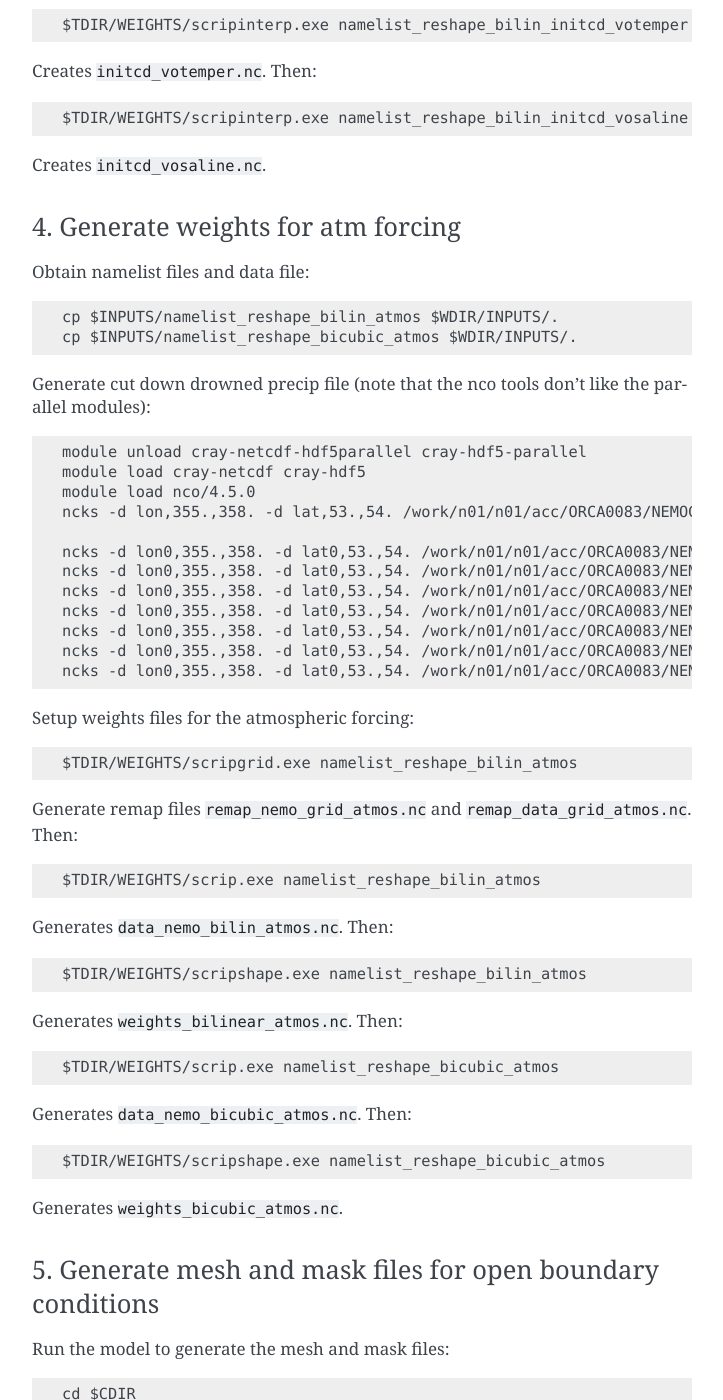
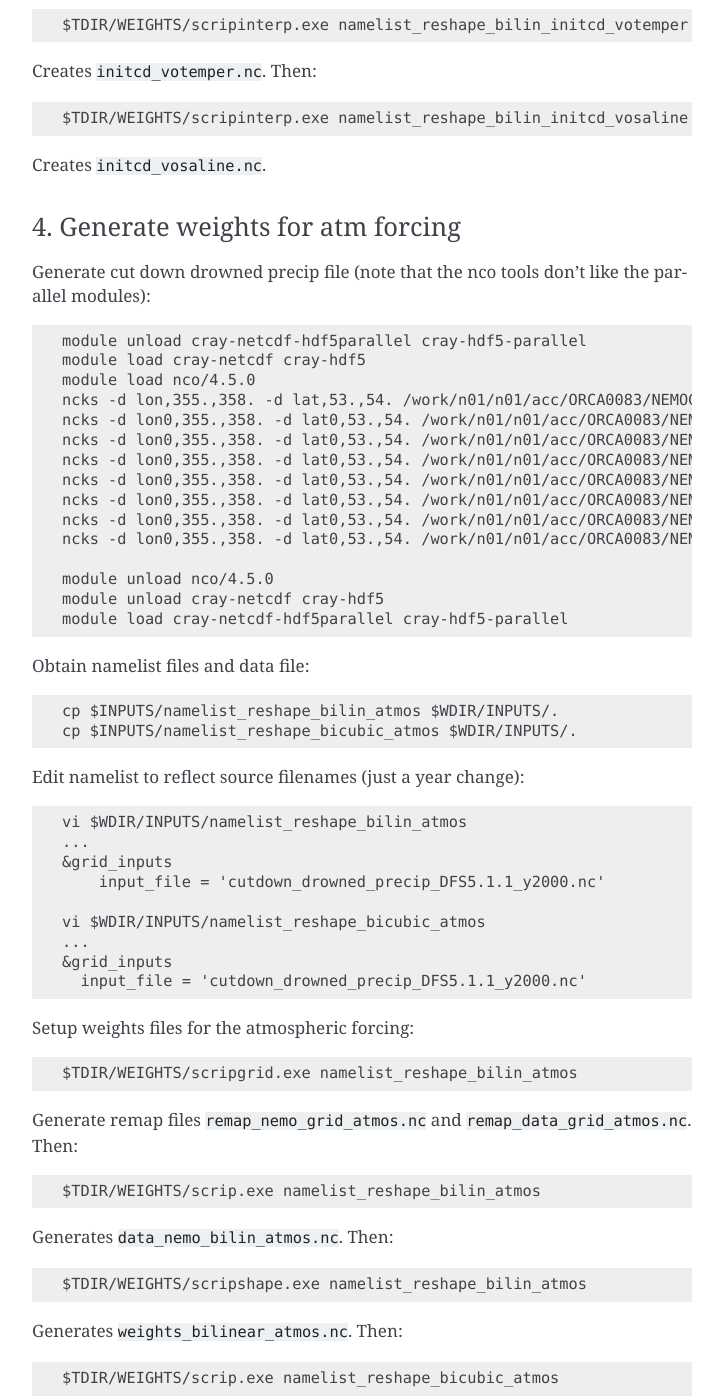
Before and after one commit to NOC-MSM/SEAsia, a Sphinx documentation site: the page built from docs/source/LBay.rst, in a window 1280 px wide and 1400 px high, scrolled down 8869 px. Shown: the whole window, without its empty margins (388-1111 px from the left). Built offline with Sphinx 7.4.7, drawn with Linux system fonts in a browser that asks for light colours; some of the changed text lies outside the part shown.

Commit message:
Rebuild elements
opa.exe
met forcing files

```diff
--- a/docs/source/LBay.rst
+++ b/docs/source/LBay.rst
@@ -84,6 +84,11 @@
   rm $CDIR/../NEMO/OPA_SRC/TRD/trdmod.F90
   cp $INPUTS/arch-* ../ARCH
 
+Copy some input files to new configuration path::
+
+  cp $INPUTS/cpp_LH_REEF.fcm ./LBay/cpp_LBay.fcm
+  cp $INPUTS/dtatsd.F90 LBay/MY_SRC/
+
 On first make only choose OPA_SRC::
 
   ./makenemo -n LBay -m XC_ARCHER_INTEL -j 10
@@ -443,7 +440,6 @@
   module load cray-netcdf cray-hdf5
   module load nco/4.5.0
   ncks -d lon,355.,358. -d lat,53.,54. /work/n01/n01/acc/ORCA0083/NEMOGCM/CONFIG/R12_ORCA/EXP00/FORCING/drowned_precip_DFS5.1.1_y2000.nc $WDIR/INPUTS/cutdown_drowned_precip_DFS5.1.1_y2000.nc
-
   ncks -d lon0,355.,358. -d lat0,53.,54. /work/n01/n01/acc/ORCA0083/NEMOGCM/CONFIG/R12_ORCA/EXP00/FORCING/drowned_u10_DFS5.1.1_y2000.nc $WDIR/INPUTS/cutdown_drowned_u10_DFS5.1.1_y2000.nc
   ncks -d lon0,355.,358. -d lat0,53.,54. /work/n01/n01/acc/ORCA0083/NEMOGCM/CONFIG/R12_ORCA/EXP00/FORCING/drowned_v10_DFS5.1.1_y2000.nc $WDIR/INPUTS/cutdown_drowned_v10_DFS5.1.1_y2000.nc
   ncks -d lon0,355.,358. -d lat0,53.,54. /work/n01/n01/acc/ORCA0083/NEMOGCM/CONFIG/R12_ORCA/EXP00/FORCING/drowned_radsw_DFS5.1.1_y2000.nc $WDIR/INPUTS/cutdown_drowned_radsw_DFS5.1.1_y2000.nc
@@ -451,6 +447,27 @@
   ncks -d lon0,355.,358. -d lat0,53.,54. /work/n01/n01/acc/ORCA0083/NEMOGCM/CONFIG/R12_ORCA/EXP00/FORCING/drowned_t2_DFS5.1.1_y2000.nc $WDIR/INPUTS/cutdown_drowned_t2_DFS5.1.1_y2000.nc
   ncks -d lon0,355.,358. -d lat0,53.,54. /work/n01/n01/acc/ORCA0083/NEMOGCM/CONFIG/R12_ORCA/EXP00/FORCING/drowned_q2_DFS5.1.1_y2000.nc $WDIR/INPUTS/cutdown_drowned_q2_DFS5.1.1_y2000.nc
   ncks -d lon0,355.,358. -d lat0,53.,54. /work/n01/n01/acc/ORCA0083/NEMOGCM/CONFIG/R12_ORCA/EXP00/FORCING/drowned_snow_DFS5.1.1_y2000.nc $WDIR/INPUTS/cutdown_drowned_snow_DFS5.1.1_y2000.nc
+
+  module unload nco/4.5.0
+  module unload cray-netcdf cray-hdf5
+  module load cray-netcdf-hdf5parallel cray-hdf5-parallel
+
+Obtain namelist files and data file::
+
+  cp $INPUTS/namelist_reshape_bilin_atmos $WDIR/INPUTS/.
+  cp $INPUTS/namelist_reshape_bicubic_atmos $WDIR/INPUTS/.
+
+Edit namelist to reflect source filenames (just a year change)::
+
+  vi $WDIR/INPUTS/namelist_reshape_bilin_atmos
+  ...
+  &grid_inputs
+      input_file = 'cutdown_drowned_precip_DFS5.1.1_y2000.nc'
+
+  vi $WDIR/INPUTS/namelist_reshape_bicubic_atmos
+  ...
+  &grid_inputs
+    input_file = 'cutdown_drowned_precip_DFS5.1.1_y2000.nc'
 
 
 Setup weights files for the atmospheric forcing::
@@ -1024,11 +1041,11 @@
  running not mesh generation::
 
   cd $CDIR/LBay/EXP00
-  ln -s $WDIR/OUTPUT/coordinates.bdy.nc $CDIR/LBay/EXP00/coordinates.bdy.nc
-  ln -s $WDIR/OUTPUT/LBay_bdyT_y2000m01.nc $CDIR/LBay/EXP00/LBay_bdyT_y2000m01.nc
-  ln -s $WDIR/OUTPUT/LBay_bdyU_y2000m01.nc    $CDIR/LBay/EXP00/LBay_bdyU_y2000m01.nc
-  ln -s $WDIR/OUTPUT/LBay_bdyV_y2000m01.nc    $CDIR/LBay/EXP00/LBay_bdyV_y2000m01.nc
-  ln -s $WDIR/OUTPUT/LBay_bt_bdyT_y2000m01.nc  $CDIR/LBay/EXP00/LBay_bt_bdyT_y2000m01.nc
+  ln -s $WDIR/INPUTS/coordinates.bdy.nc $CDIR/LBay/EXP00/coordinates.bdy.nc
+  ln -s $WDIR/INPUTS/LBay_bdyT_y2000m01.nc $CDIR/LBay/EXP00/LBay_bdyT_y2000m01.nc
+  ln -s $WDIR/INPUTS/LBay_bdyU_y2000m01.nc    $CDIR/LBay/EXP00/LBay_bdyU_y2000m01.nc
+  ln -s $WDIR/INPUTS/LBay_bdyV_y2000m01.nc    $CDIR/LBay/EXP00/LBay_bdyV_y2000m01.nc
+  ln -s $WDIR/INPUTS/LBay_bt_bdyT_y2000m01.nc  $CDIR/LBay/EXP00/LBay_bt_bdyT_y2000m01.nc
   sed -e 's/nn_msh      =    3/nn_msh      =    0/' namelist_cfg > tmp
   sed -e 's/nn_itend    =      1/nn_itend    =       1440 /' tmp > namelist_cfg
 
```
Also changed, not shown: other parts of docs/source/LBay.rst (+1 -9 lines).
